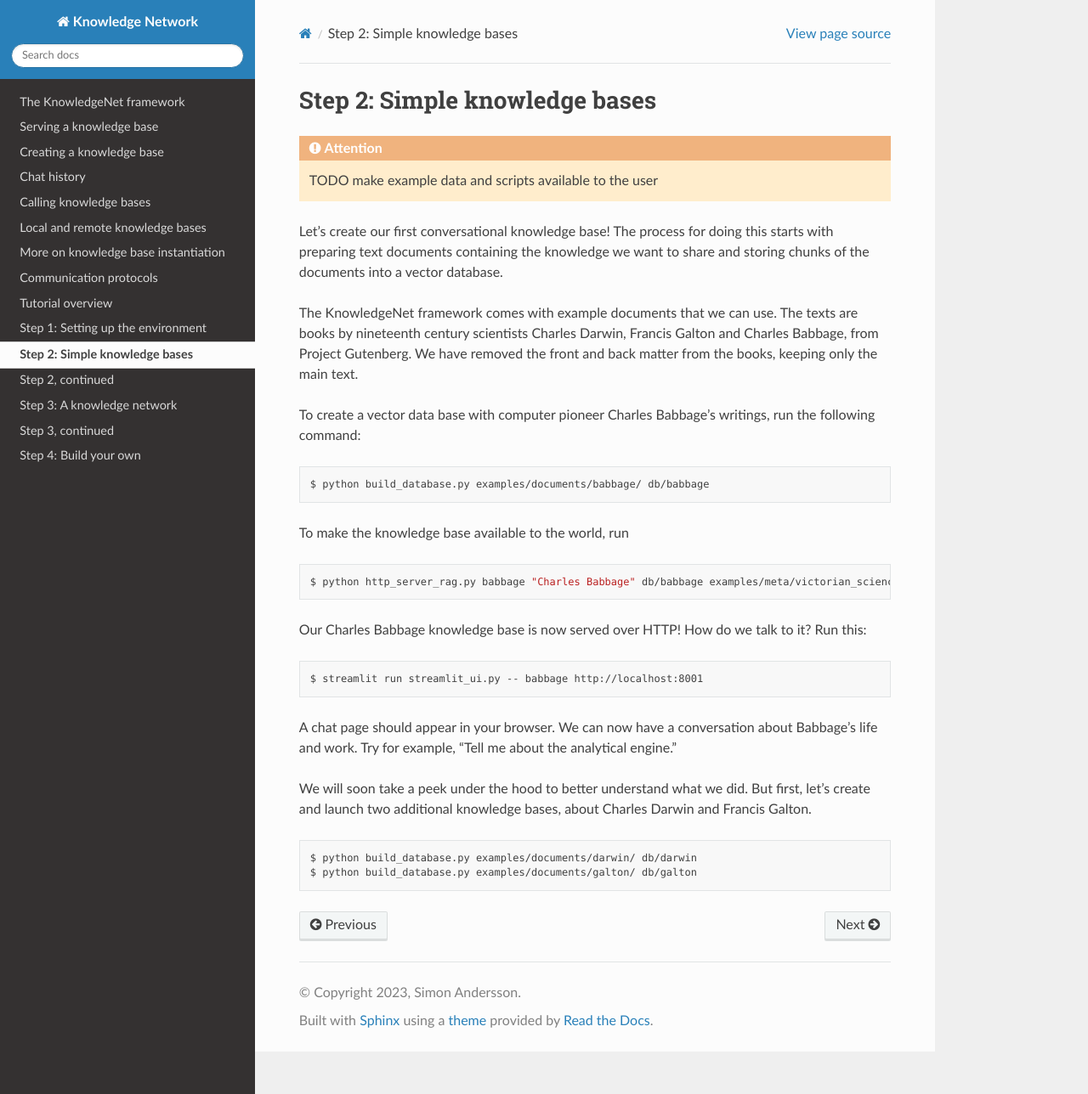
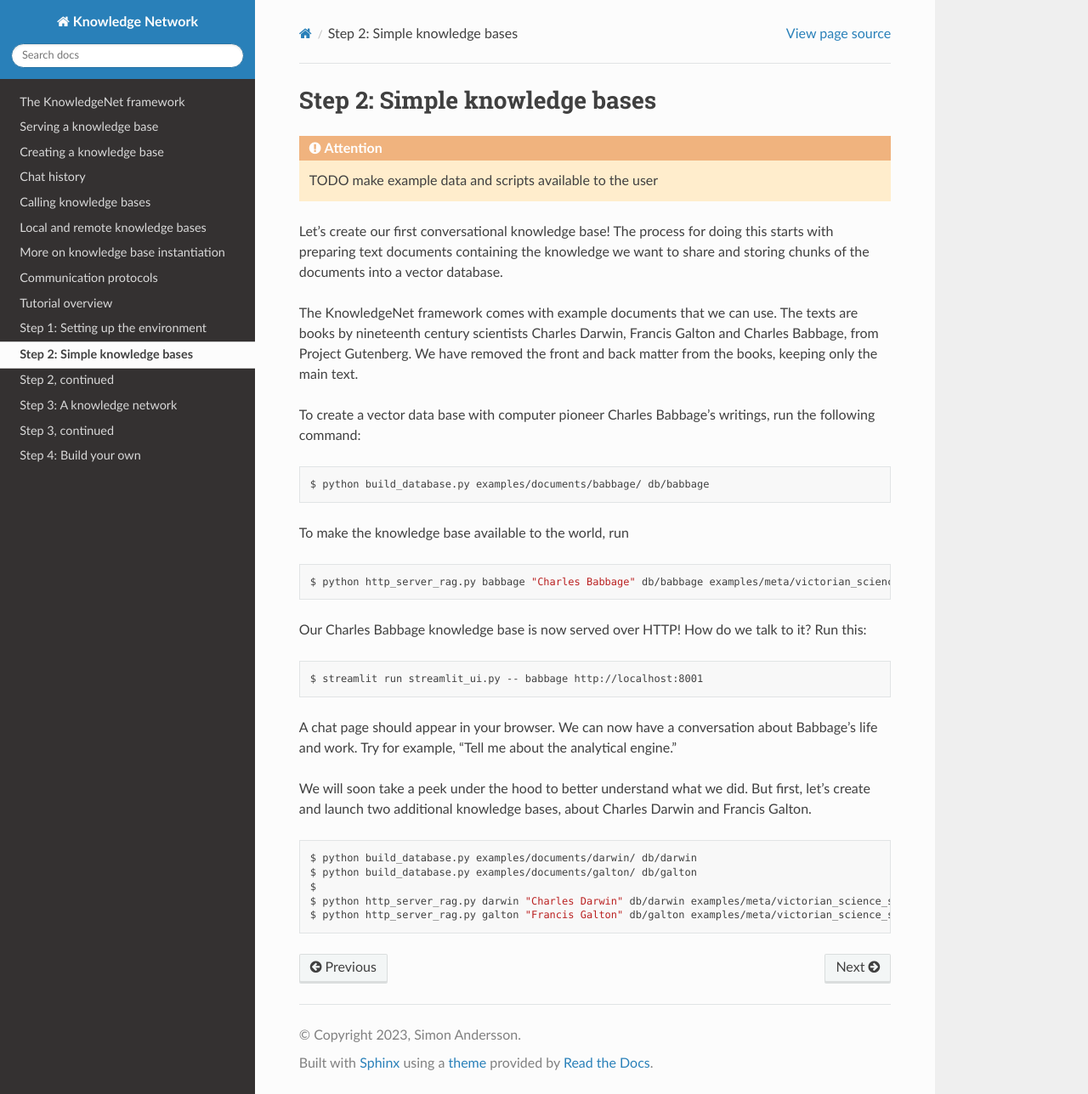
Before and after one commit to nilsdacke/knowledge_net, a Sphinx documentation site: the page built from docs/source/tutorial_2.rst, in a window 1280 px wide and 1288 px high. Shown: the whole window at 85% size. Built offline with Sphinx 7.4.7 and the Read the Docs theme 2.0.0, drawn with Linux system fonts in a browser that asks for light colours.

Commit message:
Add to tutorial

```diff
--- a/docs/source/tutorial_2.rst
+++ b/docs/source/tutorial_2.rst
@@ -41,3 +41,6 @@ additional knowledge bases, about Charles Darwin and Francis Galton.
 
    $ python build_database.py examples/documents/darwin/ db/darwin
    $ python build_database.py examples/documents/galton/ db/galton
+   $
+   $ python http_server_rag.py darwin "Charles Darwin" db/darwin examples/meta/victorian_science_sources.json 8002&
+   $ python http_server_rag.py galton "Francis Galton" db/galton examples/meta/victorian_science_sources.json 8003&
```
